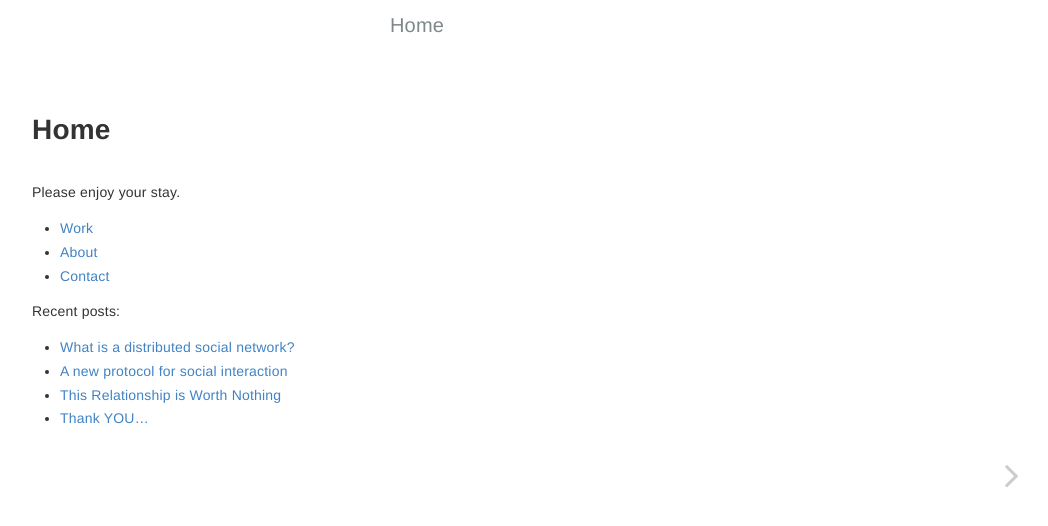
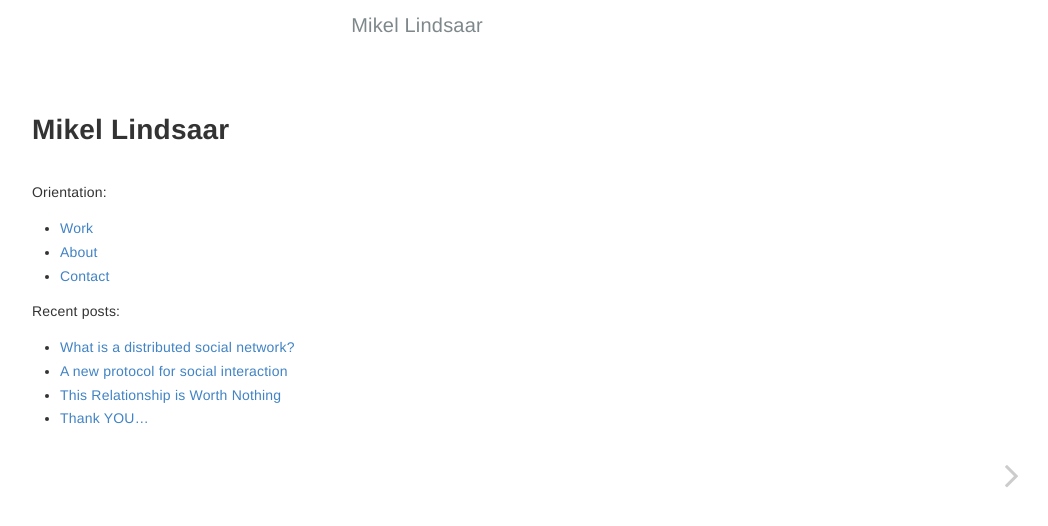
Before and after one commit to mikel/mikel.github.io, a Jekyll site: the page built from index.md, in a window 1280 px wide. Shown: the top 526 px of the page, without its empty margins (223-1271 px from the left). Built offline with Jekyll 4.4.1, drawn with Linux system fonts in a browser that asks for light colours.

Commit message:
Updating index

```diff
--- a/index.md
+++ b/index.md
@@ -1,9 +1,9 @@
 ---
 layout: home
-title: Home
+title: Mikel Lindsaar
 ---
 
-Please enjoy your stay.
+Orientation:
 
 * [Work](/work)
 * [About](/about)
```
